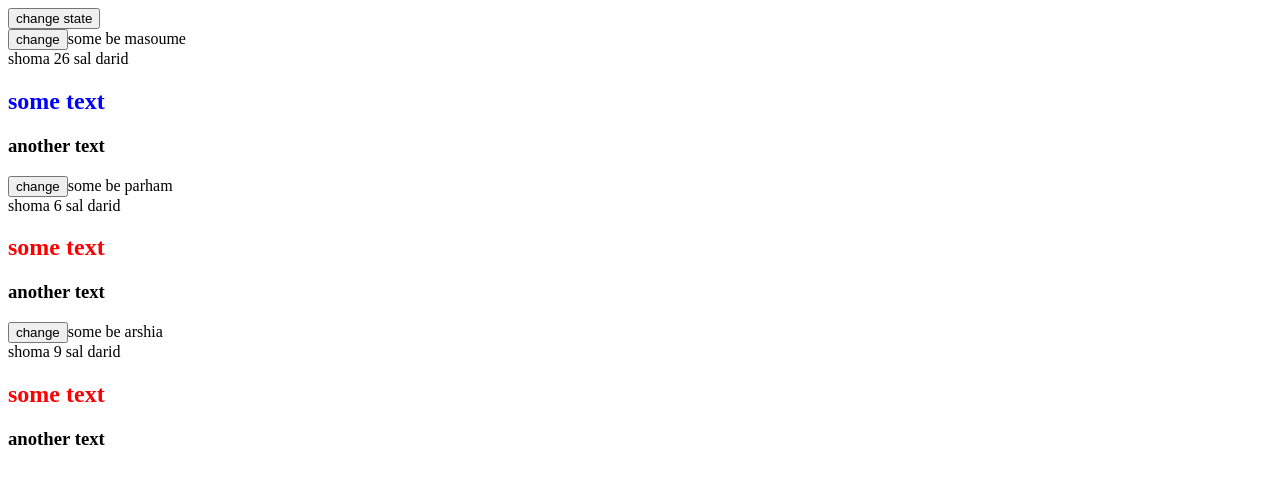
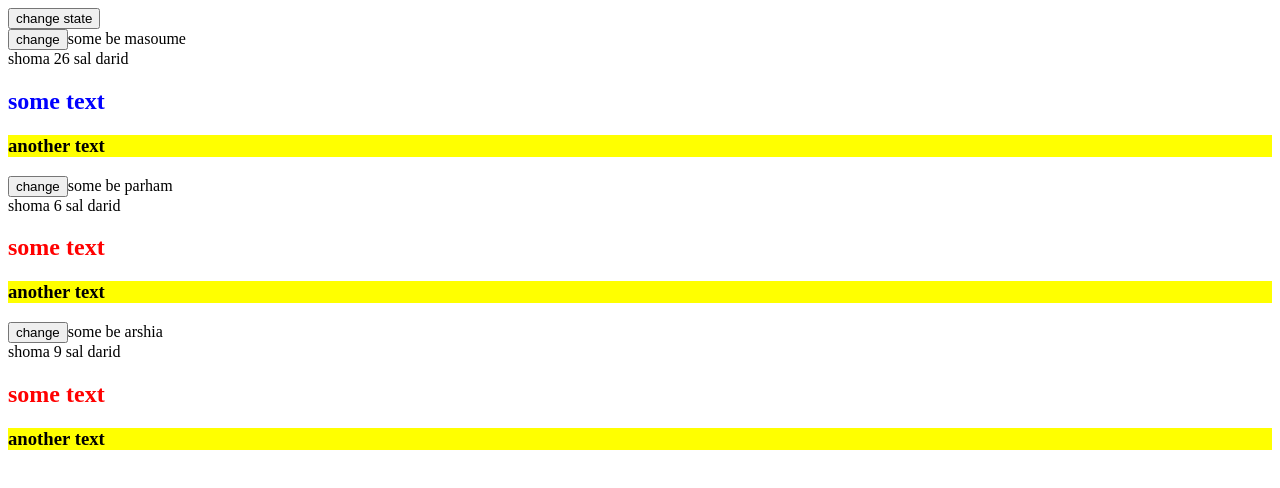
Before and after one commit to Masoume-vesali1993/practice-react, a React (Create React App) app: page / in a window 1280 px wide. Shown: the top 488 px of the page. Built offline with nearby package versions, Linux system fonts and the light colour scheme.

Commit message:
file css
className in css

```diff
--- a/src/Components/User.js
+++ b/src/Components/User.js
@@ -30,7 +30,7 @@ export default class User extends Component  {
                 {this.props.children}
 
                 <h2 style={style}>some text</h2>
-                <h3>another text</h3>
+                <h3 className="yellow-color">another text</h3>
             </div>
         );
     }
--- /dev/null
+++ b/src/css/style.css
@@ -0,0 +1,3 @@
+.yellow-color{
+    background: yellow;
+}
--- a/src/index.js
+++ b/src/index.js
@@ -1,6 +1,7 @@
 import React from 'react';
 import ReactDOM from 'react-dom';
 import App from './App';
+import './css/style.css';
 import * as serviceWorker from './serviceWorker';
 
 ReactDOM.render(
```
